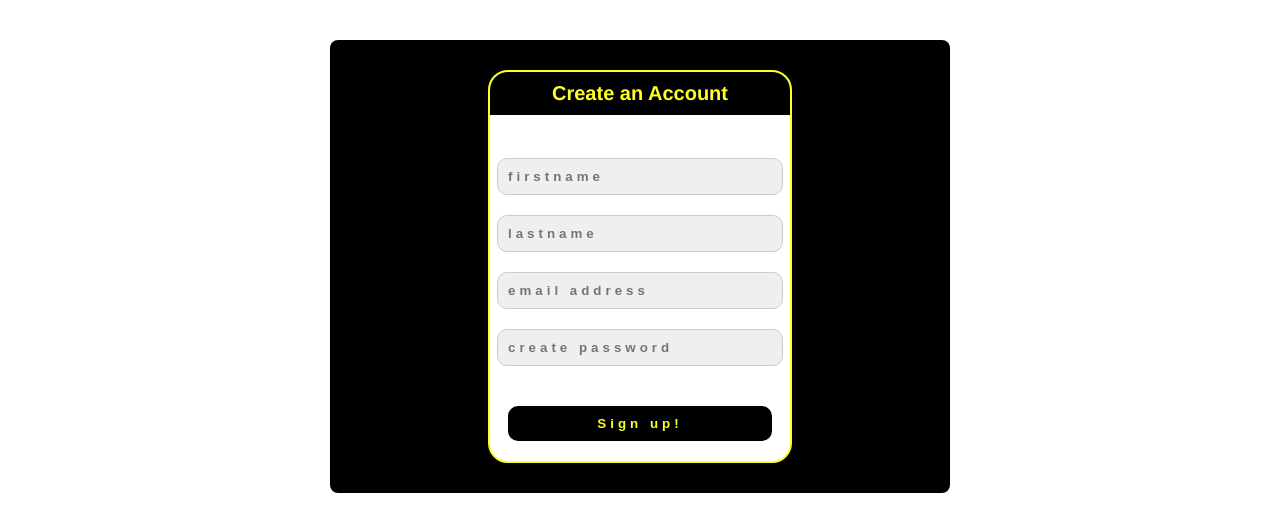
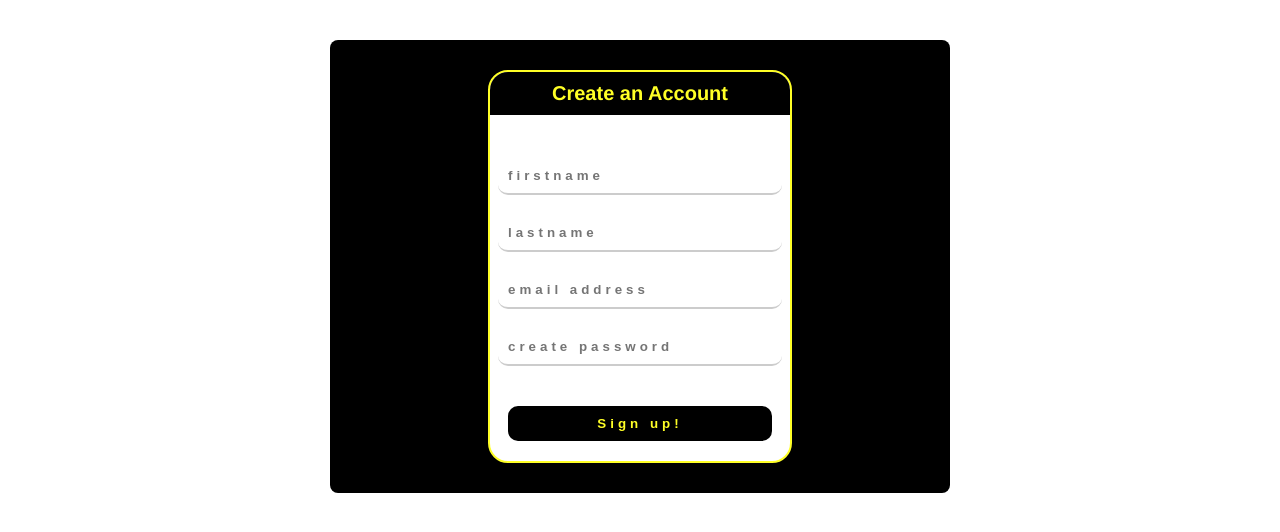
Before and after one commit to PublikPhigor/simplesignupform, a plain HTML site: page index.html in a window 1280 px wide. Shown: the part 72-604 px from the top of the page. Drawn offline with Linux system fonts and the light colour scheme.

Commit message:
a few changes

```diff
--- a/style.css
+++ b/style.css
@@ -44,10 +44,14 @@ header {
         margin-bottom: 20px;
         border-radius: 10px;
         font-weight: 700;
-        border: 1px solid #ccc;
         outline: none;
-        background: #efefef;
+        background: #fff;
         letter-spacing: 4px;
+    }
+
+    form input:not(:last-child) {
+        border: none;
+        border-bottom: 2px solid #ccc;
     }
 
     form input[type="firstname"] {
```
